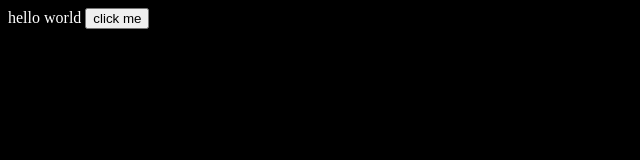
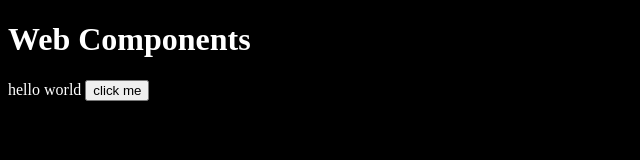
Before and after one commit to calm1205/web-components, a website: page index.html in a window 1280 px wide. Shown: the whole page, without its empty margins (0-640 px from the left). Drawn offline with Linux system fonts and the light colour scheme.

Commit message:
app-title

```diff
--- /dev/null
+++ b/components/AppTitle.js
@@ -0,0 +1,13 @@
+export class AppTitle extends HTMLElement {
+  constructor() {
+    super();
+  }
+
+  connectedCallback() {
+    const title = document.createElement("h1");
+    title.textContent = "Web Components";
+    this.appendChild(title);
+  }
+}
+
+customElements.define("app-title", AppTitle);
--- a/index.html
+++ b/index.html
@@ -16,6 +16,7 @@
     </style>
   </head>
   <body>
+    <app-title></app-title>
     hello world
     <log-word>hello world</log-word>
   </body>
--- a/main.js
+++ b/main.js
@@ -1 +1,2 @@
 export { LogWord } from "./components/LogWord.js";
+export { AppTitle } from "./components/AppTitle.js";
```
Also changed, not shown: components/ColorWord.js (deleted).
